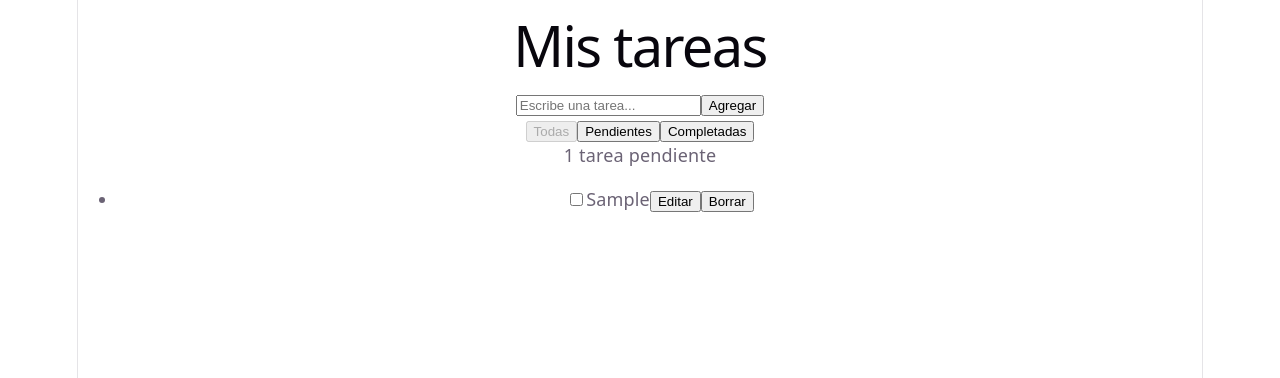
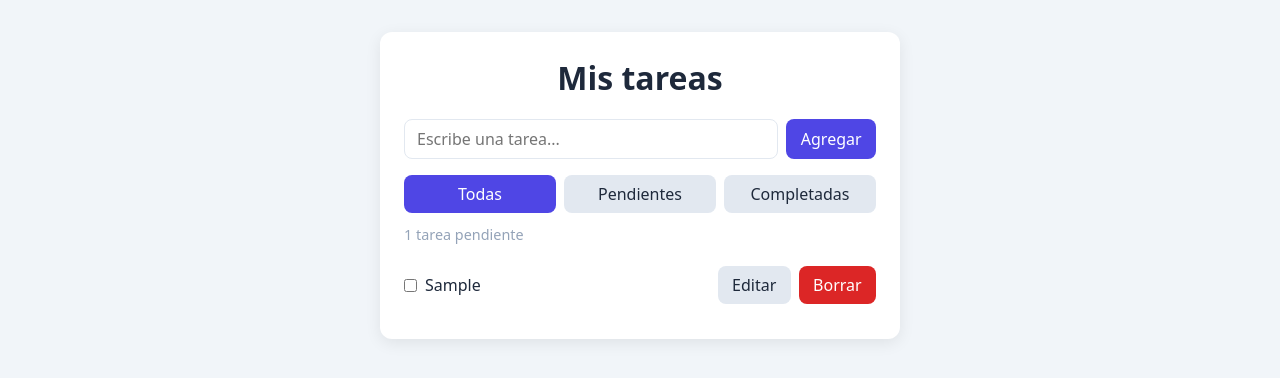
Before and after one commit to Cod7777/todo-app, a React (Vite) app: page / in a window 1280 px wide. Both pictures are taken after typing "Sample" into the empty fields and a click on the button "Agregar". Shown: the top 378 px of the page. Built offline with nearby package versions, Linux system fonts and the light colour scheme.

Commit message:
Agrega estilos con CSS

```diff
--- a/src/App.jsx
+++ b/src/App.jsx
@@ -48,17 +48,20 @@ function App() {
   const pendientes = tareas.filter((tarea) => !tarea.completada).length
 
   return (
-    <div>
+    <div className="app">
       <h1>Mis tareas</h1>
 
       <FormularioTarea onAgregar={agregarTarea} />
       <Filtros filtro={filtro} onCambiar={setFiltro} />
 
-      <p>
+      <p className="contador">
         {pendientes} {pendientes === 1 ? 'tarea pendiente' : 'tareas pendientes'}
       </p>
 
-      <ul>
+      {tareasVisibles.length === 0 ? (
+        <p className="vacio">No hay tareas para mostrar</p>
+      ) : (
+        <ul className="lista">
           {tareasVisibles.map((tarea) => (
             <TareaItem
               key={tarea.id}
@@ -69,6 +72,7 @@ function App() {
             />
           ))}
         </ul>
+      )}
     </div>
   )
 }
--- a/src/components/Filtros.jsx
+++ b/src/components/Filtros.jsx
@@ -6,12 +6,12 @@ function Filtros({ filtro, onCambiar }) {
   ]
 
   return (
-    <div>
+    <div className="filtros">
       {opciones.map((opcion) => (
         <button
           key={opcion.valor}
+          className={filtro === opcion.valor ? 'activo' : ''}
           onClick={() => onCambiar(opcion.valor)}
-          disabled={filtro === opcion.valor}
         >
           {opcion.etiqueta}
         </button>
--- a/src/components/FormularioTarea.jsx
+++ b/src/components/FormularioTarea.jsx
@@ -12,7 +12,7 @@ function FormularioTarea({ onAgregar }) {
   }
 
   return (
-    <form onSubmit={manejarSubmit}>
+      <form className="formulario" onSubmit={manejarSubmit}>
       <input
         type="text"
         placeholder="Escribe una tarea..."
--- a/src/components/TareaItem.jsx
+++ b/src/components/TareaItem.jsx
@@ -18,7 +18,7 @@ function TareaItem({ tarea, onCompletar, onBorrar, onGuardar }) {
 
   if (editando) {
     return (
-      <li>
+      <li className="tarea">
         <input
           type="text"
           value={textoEditado}
@@ -26,27 +26,29 @@ function TareaItem({ tarea, onCompletar, onBorrar, onGuardar }) {
           onKeyDown={(e) => e.key === 'Enter' && guardar()}
         />
         <button onClick={guardar}>Guardar</button>
-        <button onClick={cancelar}>Cancelar</button>
+        <button className="btn-secundario" onClick={cancelar}>
+          Cancelar
+        </button>
       </li>
     )
   }
 
   return (
-    <li>
+    <li className="tarea">
       <input
         type="checkbox"
         checked={tarea.completada}
         onChange={() => onCompletar(tarea.id)}
       />
-      <span
-        style={{
-          textDecoration: tarea.completada ? 'line-through' : 'none',
-        }}
-      >
+      <span className={`tarea-texto ${tarea.completada ? 'completada' : ''}`}>
         {tarea.texto}
       </span>
-      <button onClick={() => setEditando(true)}>Editar</button>
-      <button onClick={() => onBorrar(tarea.id)}>Borrar</button>
+      <button className="btn-secundario" onClick={() => setEditando(true)}>
+        Editar
+      </button>
+      <button className="btn-peligro" onClick={() => onBorrar(tarea.id)}>
+        Borrar
+      </button>
     </li>
   )
 }
--- a/src/index.css
+++ b/src/index.css
@@ -1,111 +1,148 @@
-:root {
-  --text: #6b6375;
-  --text-h: #08060d;
-  --bg: #fff;
-  --border: #e5e4e7;
-  --code-bg: #f4f3ec;
-  --accent: #aa3bff;
-  --accent-bg: rgba(170, 59, 255, 0.1);
-  --accent-border: rgba(170, 59, 255, 0.5);
-  --social-bg: rgba(244, 243, 236, 0.5);
-  --shadow:
-    rgba(0, 0, 0, 0.1) 0 10px 15px -3px, rgba(0, 0, 0, 0.05) 0 4px 6px -2px;
-
-  --sans: system-ui, 'Segoe UI', Roboto, sans-serif;
-  --heading: system-ui, 'Segoe UI', Roboto, sans-serif;
-  --mono: ui-monospace, Consolas, monospace;
-
-  font: 18px/145% var(--sans);
-  letter-spacing: 0.18px;
-  color-scheme: light dark;
-  color: var(--text);
-  background: var(--bg);
-  font-synthesis: none;
-  text-rendering: optimizeLegibility;
-  -webkit-font-smoothing: antialiased;
-  -moz-osx-font-smoothing: grayscale;
-
-  @media (max-width: 1024px) {
-    font-size: 16px;
-  }
+* {
+  box-sizing: border-box;
+  margin: 0;
+  padding: 0;
 }
 
-@media (prefers-color-scheme: dark) {
-  :root {
-    --text: #9ca3af;
-    --text-h: #f3f4f6;
-    --bg: #16171d;
-    --border: #2e303a;
-    --code-bg: #1f2028;
-    --accent: #c084fc;
-    --accent-bg: rgba(192, 132, 252, 0.15);
-    --accent-border: rgba(192, 132, 252, 0.5);
-    --social-bg: rgba(47, 48, 58, 0.5);
-    --shadow:
-      rgba(0, 0, 0, 0.4) 0 10px 15px -3px, rgba(0, 0, 0, 0.25) 0 4px 6px -2px;
-  }
-
-  #social .button-icon {
-    filter: invert(1) brightness(2);
-  }
+:root {
+  --primario: #4f46e5;
+  --primario-oscuro: #4338ca;
+  --peligro: #dc2626;
+  --fondo: #f1f5f9;
+  --tarjeta: #ffffff;
+  --texto: #1e293b;
+  --texto-suave: #94a3b8;
+  --borde: #e2e8f0;
 }
 
 body {
-  margin: 0;
+  font-family: system-ui, -apple-system, sans-serif;
+  background: var(--fondo);
+  color: var(--texto);
+  padding: 2rem 1rem;
 }
 
-#root {
-  width: 1126px;
-  max-width: 100%;
+.app {
+  max-width: 520px;
   margin: 0 auto;
-  text-align: center;
-  border-inline: 1px solid var(--border);
-  min-height: 100svh;
-  display: flex;
-  flex-direction: column;
-  box-sizing: border-box;
-}
-
-h1,
-h2 {
-  font-family: var(--heading);
-  font-weight: 500;
-  color: var(--text-h);
+  background: var(--tarjeta);
+  padding: 1.5rem;
+  border-radius: 12px;
+  box-shadow: 0 4px 16px rgba(0, 0, 0, 0.08);
 }
 
 h1 {
-  font-size: 56px;
-  letter-spacing: -1.68px;
-  margin: 32px 0;
-  @media (max-width: 1024px) {
-    font-size: 36px;
-    margin: 20px 0;
-  }
-}
-h2 {
-  font-size: 24px;
-  line-height: 118%;
-  letter-spacing: -0.24px;
-  margin: 0 0 8px;
-  @media (max-width: 1024px) {
-    font-size: 20px;
-  }
-}
-p {
-  margin: 0;
+  text-align: center;
+  margin-bottom: 1.25rem;
 }
 
-code,
-.counter {
-  font-family: var(--mono);
-  display: inline-flex;
-  border-radius: 4px;
-  color: var(--text-h);
+button {
+  font: inherit;
+  cursor: pointer;
+  border: none;
+  border-radius: 8px;
+  padding: 0.5rem 0.9rem;
+  background: var(--primario);
+  color: white;
+  transition: background 0.15s;
 }
 
-code {
-  font-size: 15px;
-  line-height: 135%;
-  padding: 4px 8px;
-  background: var(--code-bg);
+button:hover {
+  background: var(--primario-oscuro);
 }
+
+input[type='text'] {
+  font: inherit;
+  flex: 1;
+  min-width: 0;
+  padding: 0.5rem 0.75rem;
+  border: 1px solid var(--borde);
+  border-radius: 8px;
+}
+
+input[type='text']:focus {
+  outline: 2px solid var(--primario);
+  border-color: transparent;
+}
+
+.formulario {
+  display: flex;
+  gap: 0.5rem;
+  margin-bottom: 1rem;
+}
+
+.filtros {
+  display: flex;
+  gap: 0.5rem;
+  margin-bottom: 0.75rem;
+}
+
+.filtros button {
+  flex: 1;
+  background: var(--borde);
+  color: var(--texto);
+}
+
+.filtros button:hover {
+  background: #cbd5e1;
+}
+
+.filtros button.activo {
+  background: var(--primario);
+  color: white;
+}
+
+.contador {
+  color: var(--texto-suave);
+  font-size: 0.9rem;
+  margin-bottom: 0.75rem;
+}
+
+.lista {
+  list-style: none;
+}
+
+.tarea {
+  display: flex;
+  align-items: center;
+  gap: 0.5rem;
+  padding: 0.65rem 0;
+  border-bottom: 1px solid var(--borde);
+}
+
+.tarea:last-child {
+  border-bottom: none;
+}
+
+.tarea-texto {
+  flex: 1;
+  word-break: break-word;
+}
+
+.tarea-texto.completada {
+  text-decoration: line-through;
+  color: var(--texto-suave);
+}
+
+.btn-secundario {
+  background: var(--borde);
+  color: var(--texto);
+}
+
+.btn-secundario:hover {
+  background: #cbd5e1;
+}
+
+.btn-peligro {
+  background: var(--peligro);
+}
+
+.btn-peligro:hover {
+  background: #b91c1c;
+}
+
+.vacio {
+  text-align: center;
+  color: var(--texto-suave);
+  padding: 1rem 0;
+}
```
Lines whose indentation alone changed are shown as unchanged.
